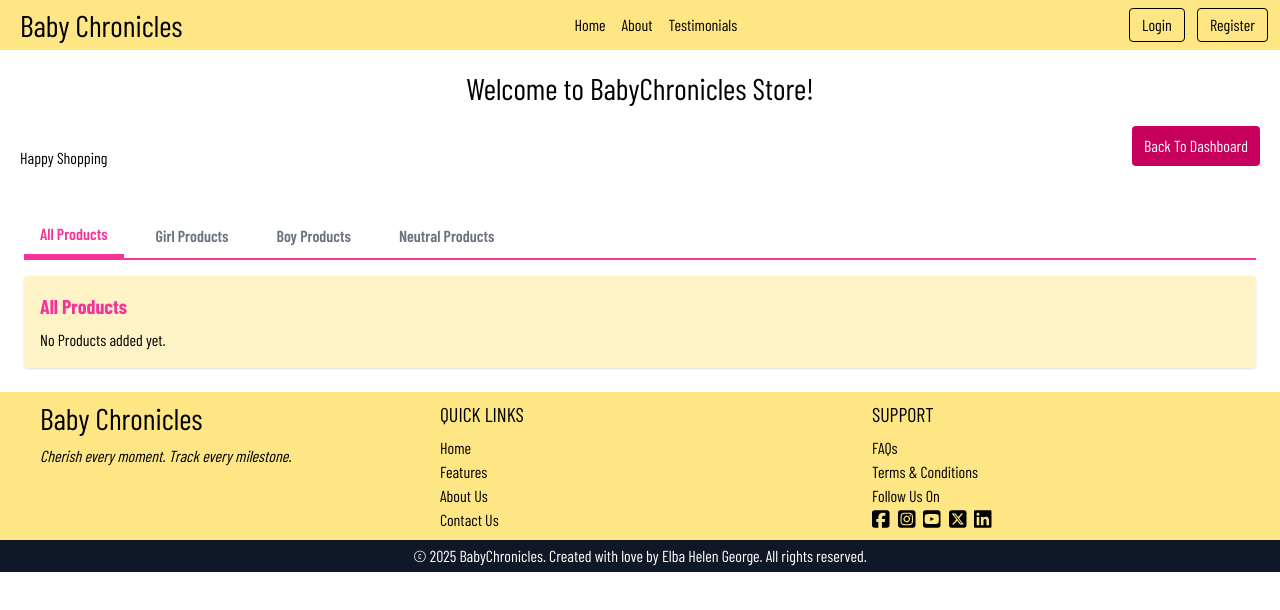
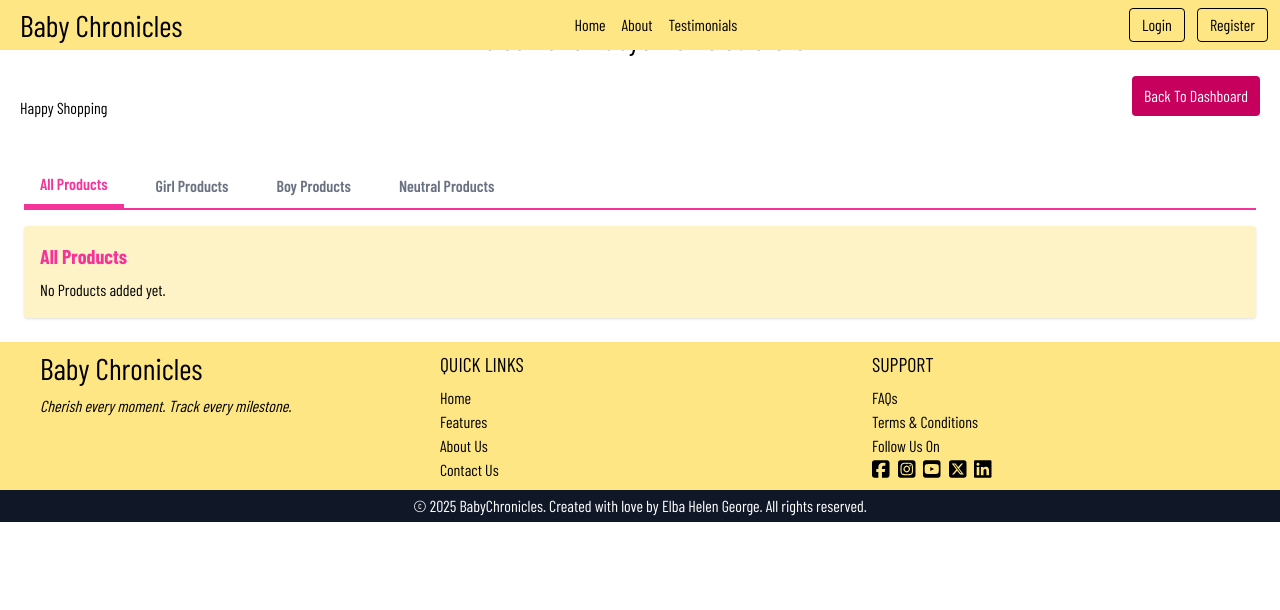
Before and after one commit to elbaheleng/babychronicles-frontend, a React (Vite) app: page /store in a window 1280 px wide. Shown: the top 610 px of the page. Built offline with nearby package versions, Linux system fonts and the light colour scheme; a web font is replaced by a local one.

Commit message:
header fixed

```diff
--- a/src/components/Header.jsx
+++ b/src/components/Header.jsx
@@ -29,7 +29,7 @@ function Header() {
     }, [])
     return (
         <>
-            <div className='bg-amber-200 flex justify-between'>
+            <div className='fixed top-0 left-0 w-full bg-amber-200 flex justify-between'>
                 <div className='flex justify-start items-center ms-3'>
                     <Link to={'/'} className='flex justify-start items-center'>
                         <img src="/favicon.png" alt="" style={{ height: "50px" }} />
--- a/src/pages/Home.jsx
+++ b/src/pages/Home.jsx
@@ -63,12 +63,12 @@ function Home() {
             </div>
             {/* Testimonials */}
             <div id='testimonials'>
-                <h1 className='text-center text-3xl my-5'>Testimonials</h1>
+                <h1 className='text-center text-3xl mt-10 my-5'>Testimonials</h1>
                 <Testimonials/>
             </div>
             {/* About Us */}
             <div id='about' className='bg-pink-600 text-white p-5'>
-                <h1 className='text-center text-3xl my-5'>About Us</h1>
+                <h1 className='text-center text-3xl mt-10 my-5'>About Us</h1>
                 <div className='md:px-20 px-10 text-justify my-8 '>
                     <p className='mb-3'>Hi, I'm Elba Helen George, the creator of BabyChronicles.</p>
                     <p className='mb-3'>This app is inspired by my own journey into motherhood. As a new mom, I found it incredibly challenging to keep track of my baby's needs — from feeding times and sleep schedules to diaper changes and medical details. Night feeds were especially exhausting, and without external help, remembering everything felt overwhelming.Recovering from a C-section while managing a newborn only added to the stress. I realized how much easier it would be if there was a simple, supportive tool to log all these daily activities in one place.</p>
```
